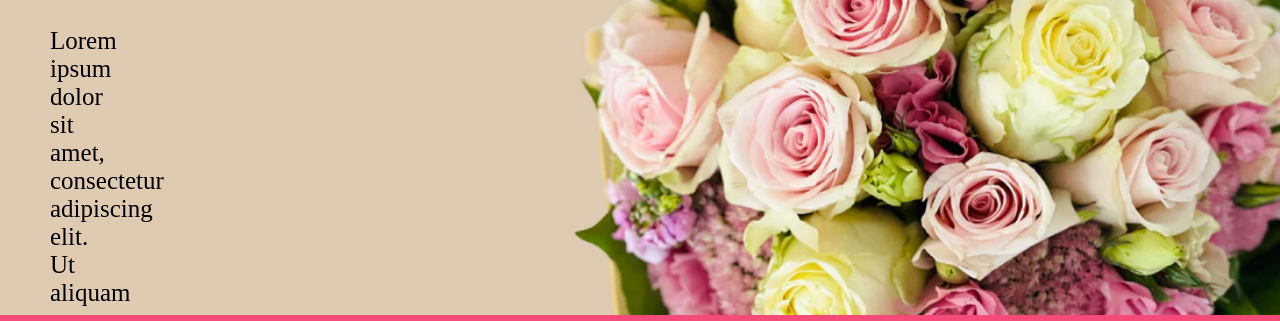
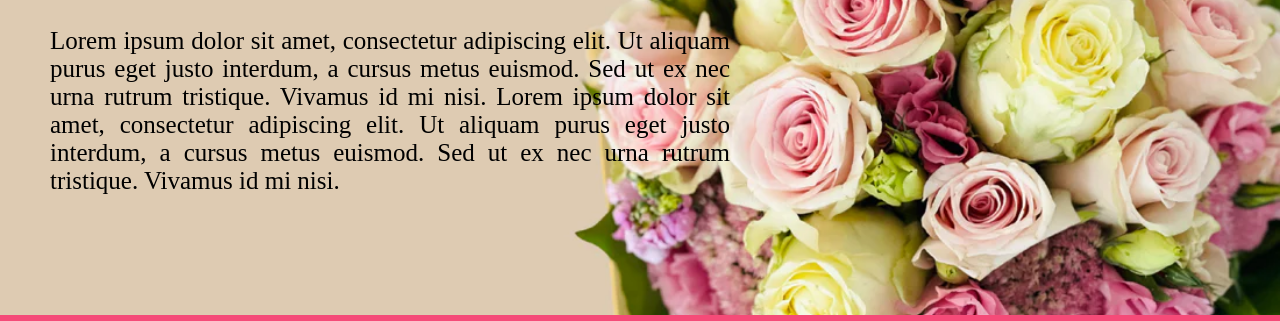
Before and after one commit to kowshika555/CODESOFT, a plain HTML site: page Landing Page/index.html in a window 1280 px wide. Shown: the part 145-466 px from the top of the page. Drawn offline with Linux system fonts and the light colour scheme.

Commit message:
Update styles.css

```diff
--- a/Landing Page/styles.css
+++ b/Landing Page/styles.css
@@ -27,7 +27,7 @@ body, html {
 
 .bottom-half p{
     margin-inline-start: 50px;
-    margin-inline-end: 1280px;
+    margin-inline-end: 550px;
     unicode-bidi: isolate;
 }
 <!--demo margin for bottom half para
```
